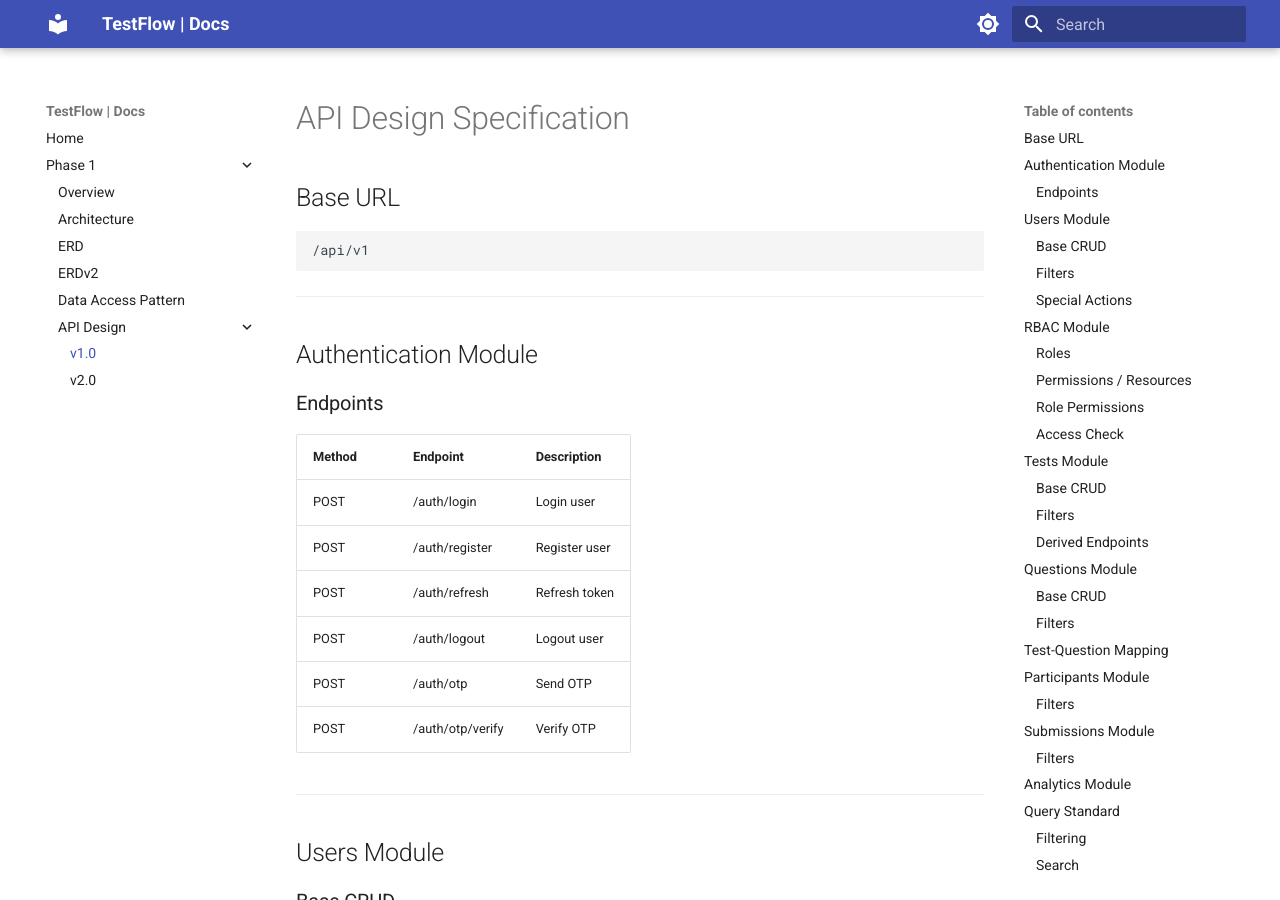
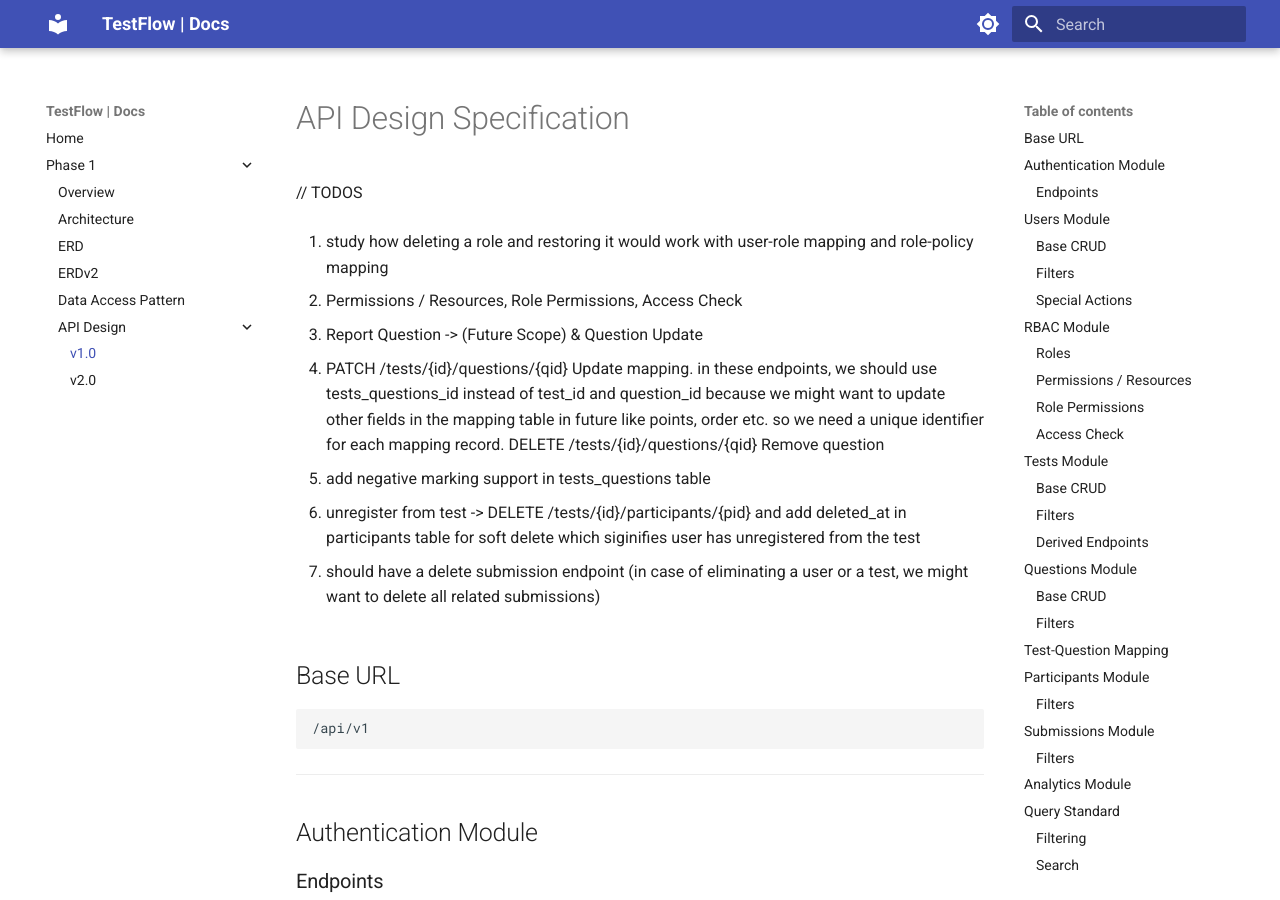
Before and after one commit to sharma-dikshant/TestFlow-Docs, an MkDocs documentation site: the page built from docs/phase-1/api-design/v1.md, in a window 1280 px wide and 900 px high. Built offline with MkDocs 1.6.1 and Material for MkDocs 9.7.7, drawn with Linux system fonts in a browser that asks for light colours.

Commit message:
add todos

```diff
--- a/docs/phase-1/api-design/v1.md
+++ b/docs/phase-1/api-design/v1.md
@@ -1,4 +1,20 @@
 # API Design Specification
+
+// TODOS
+
+7. study how deleting a role and restoring it would work with user-role mapping and role-policy mapping
+
+8. Permissions / Resources, Role Permissions, Access Check
+9. Report Question -> (Future Scope) & Question Update
+
+10. PATCH /tests/{id}/questions/{qid} Update mapping. in these endpoints, we should use tests_questions_id instead of test_id and question_id because we might want to update other fields in the mapping table in future like points, order etc. so we need a unique identifier for each mapping record.
+    DELETE /tests/{id}/questions/{qid} Remove question
+
+11. add negative marking support in tests_questions table
+
+12. unregister from test -> DELETE /tests/{id}/participants/{pid} and add deleted_at in participants table for soft delete which siginifies user has unregistered from the test
+
+13. should have a delete submission endpoint (in case of eliminating a user or a test, we might want to delete all related submissions)
 
 ## Base URL
 
@@ -12,14 +28,14 @@
 
 ### Endpoints
 
-| Method | Endpoint | Description |
-|--------|----------|-------------|
-| POST | /auth/login | Login user |
-| POST | /auth/register | Register user |
-| POST | /auth/refresh | Refresh token |
-| POST | /auth/logout | Logout user |
-| POST | /auth/otp | Send OTP |
-| POST | /auth/otp/verify | Verify OTP |
+| Method | Endpoint         | Description   |
+| ------ | ---------------- | ------------- |
+| POST   | /auth/login      | Login user    |
+| POST   | /auth/register   | Register user |
+| POST   | /auth/refresh    | Refresh token |
+| POST   | /auth/logout     | Logout user   |
+| POST   | /auth/otp        | Send OTP      |
+| POST   | /auth/otp/verify | Verify OTP    |
 
 ---
 
@@ -27,13 +43,13 @@
 
 ### Base CRUD
 
-| Method | Endpoint | Description |
-|--------|----------|-------------|
-| POST | /users | Create user |
-| GET | /users | Get users (with filters) |
-| GET | /users/{id} | Get user by ID |
-| PATCH | /users/{id} | Update user |
-| DELETE | /users/{id} | Soft delete user |
+| Method | Endpoint    | Description              |
+| ------ | ----------- | ------------------------ |
+| POST   | /users      | Create user              |
+| GET    | /users      | Get users (with filters) |
+| GET    | /users/{id} | Get user by ID           |
+| PATCH  | /users/{id} | Update user              |
+| DELETE | /users/{id} | Soft delete user         |
 
 ### Filters
 
@@ -48,11 +64,11 @@ GET /users?created_at=gte:2026-05-01
 
 ### Special Actions
 
-| Method | Endpoint | Description |
-|--------|----------|-------------|
-| PATCH | /users/{id}/activate | Activate user |
-| PATCH | /users/{id}/deactivate | Deactivate user |
-| PATCH | /users/{id}/restore | Restore user |
+| Method | Endpoint               | Description     |
+| ------ | ---------------------- | --------------- |
+| PATCH  | /users/{id}/activate   | Activate user   |
+| PATCH  | /users/{id}/deactivate | Deactivate user |
+| PATCH  | /users/{id}/restore    | Restore user    |
 
 ---
 
@@ -60,31 +76,31 @@ GET /users?created_at=gte:2026-05-01
 
 ### Roles
 
-| Method | Endpoint | Description |
-|--------|----------|-------------|
-| GET | /roles | Get all roles |
-| POST | /roles | Create role |
-| PATCH | /roles/{id} | Update role |
-| DELETE | /roles/{id} | Delete role |
+| Method | Endpoint    | Description   |
+| ------ | ----------- | ------------- |
+| GET    | /roles      | Get all roles |
+| POST   | /roles      | Create role   |
+| PATCH  | /roles/{id} | Update role   |
+| DELETE | /roles/{id} | Delete role   |
 
 ### Permissions / Resources
 
-| Method | Endpoint | Description |
-|--------|----------|-------------|
-| GET | /permissions | Get all permissions |
+| Method | Endpoint     | Description         |
+| ------ | ------------ | ------------------- |
+| GET    | /permissions | Get all permissions |
 
 ### Role Permissions
 
-| Method | Endpoint | Description |
-|--------|----------|-------------|
-| GET | /roles/{id}/permissions | Get role permissions |
-| PUT | /roles/{id}/permissions | Update role permissions |
+| Method | Endpoint                | Description             |
+| ------ | ----------------------- | ----------------------- |
+| GET    | /roles/{id}/permissions | Get role permissions    |
+| PUT    | /roles/{id}/permissions | Update role permissions |
 
 ### Access Check
 
-| Method | Endpoint | Description |
-|--------|----------|-------------|
-| POST | /access-check | Check access for role |
+| Method | Endpoint      | Description           |
+| ------ | ------------- | --------------------- |
+| POST   | /access-check | Check access for role |
 
 ---
 
@@ -92,13 +108,13 @@ GET /users?created_at=gte:2026-05-01
 
 ### Base CRUD
 
-| Method | Endpoint | Description |
-|--------|----------|-------------|
-| POST | /tests | Create test |
-| GET | /tests | Get tests |
-| GET | /tests/{id} | Get test by ID |
-| PATCH | /tests/{id} | Update test |
-| DELETE | /tests/{id} | Delete test |
+| Method | Endpoint    | Description    |
+| ------ | ----------- | -------------- |
+| POST   | /tests      | Create test    |
+| GET    | /tests      | Get tests      |
+| GET    | /tests/{id} | Get test by ID |
+| PATCH  | /tests/{id} | Update test    |
+| DELETE | /tests/{id} | Delete test    |
 
 ### Filters
 
@@ -115,12 +131,12 @@ GET /tests?popular=true
 
 ### Derived Endpoints
 
-| Method | Endpoint | Description |
-|--------|----------|-------------|
-| GET | /tests/{id}/questions | Get test questions |
-| GET | /tests/{id}/participants | Get participants |
-| GET | /tests/{id}/submissions | Get submissions |
-| GET | /tests/{id}/stats | Get test stats |
+| Method | Endpoint                 | Description        |
+| ------ | ------------------------ | ------------------ |
+| GET    | /tests/{id}/questions    | Get test questions |
+| GET    | /tests/{id}/participants | Get participants   |
+| GET    | /tests/{id}/submissions  | Get submissions    |
+| GET    | /tests/{id}/stats        | Get test stats     |
 
 ---
 
@@ -128,13 +144,13 @@ GET /tests?popular=true
 
 ### Base CRUD
 
-| Method | Endpoint | Description |
-|--------|----------|-------------|
-| POST | /questions | Create question |
-| GET | /questions | Get questions |
-| GET | /questions/{id} | Get question by ID |
-| PATCH | /questions/{id} | Update question |
-| DELETE | /questions/{id} | Delete question |
+| Method | Endpoint        | Description        |
+| ------ | --------------- | ------------------ |
+| POST   | /questions      | Create question    |
+| GET    | /questions      | Get questions      |
+| GET    | /questions/{id} | Get question by ID |
+| PATCH  | /questions/{id} | Update question    |
+| DELETE | /questions/{id} | Delete question    |
 
 ### Filters
 
@@ -150,22 +166,22 @@ GET /questions?unused=true
 
 ## Test-Question Mapping
 
-| Method | Endpoint | Description |
-|--------|----------|-------------|
-| POST | /tests/{id}/questions | Add question to test |
-| GET | /tests/{id}/questions | Get test questions |
-| PATCH | /tests/{id}/questions/{qid} | Update mapping |
-| DELETE | /tests/{id}/questions/{qid} | Remove question |
+| Method | Endpoint                    | Description          |
+| ------ | --------------------------- | -------------------- |
+| POST   | /tests/{id}/questions       | Add question to test |
+| GET    | /tests/{id}/questions       | Get test questions   |
+| PATCH  | /tests/{id}/questions/{qid} | Update mapping       |
+| DELETE | /tests/{id}/questions/{qid} | Remove question      |
 
 ---
 
 ## Participants Module
 
-| Method | Endpoint | Description |
-|--------|----------|-------------|
-| POST | /tests/{id}/participants | Enroll user |
-| GET | /tests/{id}/participants | Get participants |
-| GET | /users/{id}/tests | Get user tests |
+| Method | Endpoint                 | Description      |
+| ------ | ------------------------ | ---------------- |
+| POST   | /tests/{id}/participants | Enroll user      |
+| GET    | /tests/{id}/participants | Get participants |
+| GET    | /users/{id}/tests        | Get user tests   |
 
 ### Filters
 
@@ -178,12 +194,12 @@ GET /tests/{id}/participants?status=in_progress
 
 ## Submissions Module
 
-| Method | Endpoint | Description |
-|--------|----------|-------------|
-| POST | /submissions | Create submission |
-| GET | /submissions/{id} | Get submission |
-| GET | /participants/{id}/submissions | Get participant submissions |
-| GET | /tests/{id}/submissions | Get test submissions |
+| Method | Endpoint                       | Description                 |
+| ------ | ------------------------------ | --------------------------- |
+| POST   | /submissions                   | Create submission           |
+| GET    | /submissions/{id}              | Get submission              |
+| GET    | /participants/{id}/submissions | Get participant submissions |
+| GET    | /tests/{id}/submissions        | Get test submissions        |
 
 ### Filters
 
@@ -197,12 +213,12 @@ GET /submissions?date=gte:2026-05-01
 
 ## Analytics Module
 
-| Method | Endpoint | Description |
-|--------|----------|-------------|
-| GET | /tests/{id}/stats | Test analytics |
-| GET | /users/{id}/stats | User analytics |
-| GET | /analytics/leaderboard | Leaderboard |
-| GET | /analytics/usage | Usage stats |
+| Method | Endpoint               | Description    |
+| ------ | ---------------------- | -------------- |
+| GET    | /tests/{id}/stats      | Test analytics |
+| GET    | /users/{id}/stats      | User analytics |
+| GET    | /analytics/leaderboard | Leaderboard    |
+| GET    | /analytics/usage       | Usage stats    |
 
 ---
 
```
